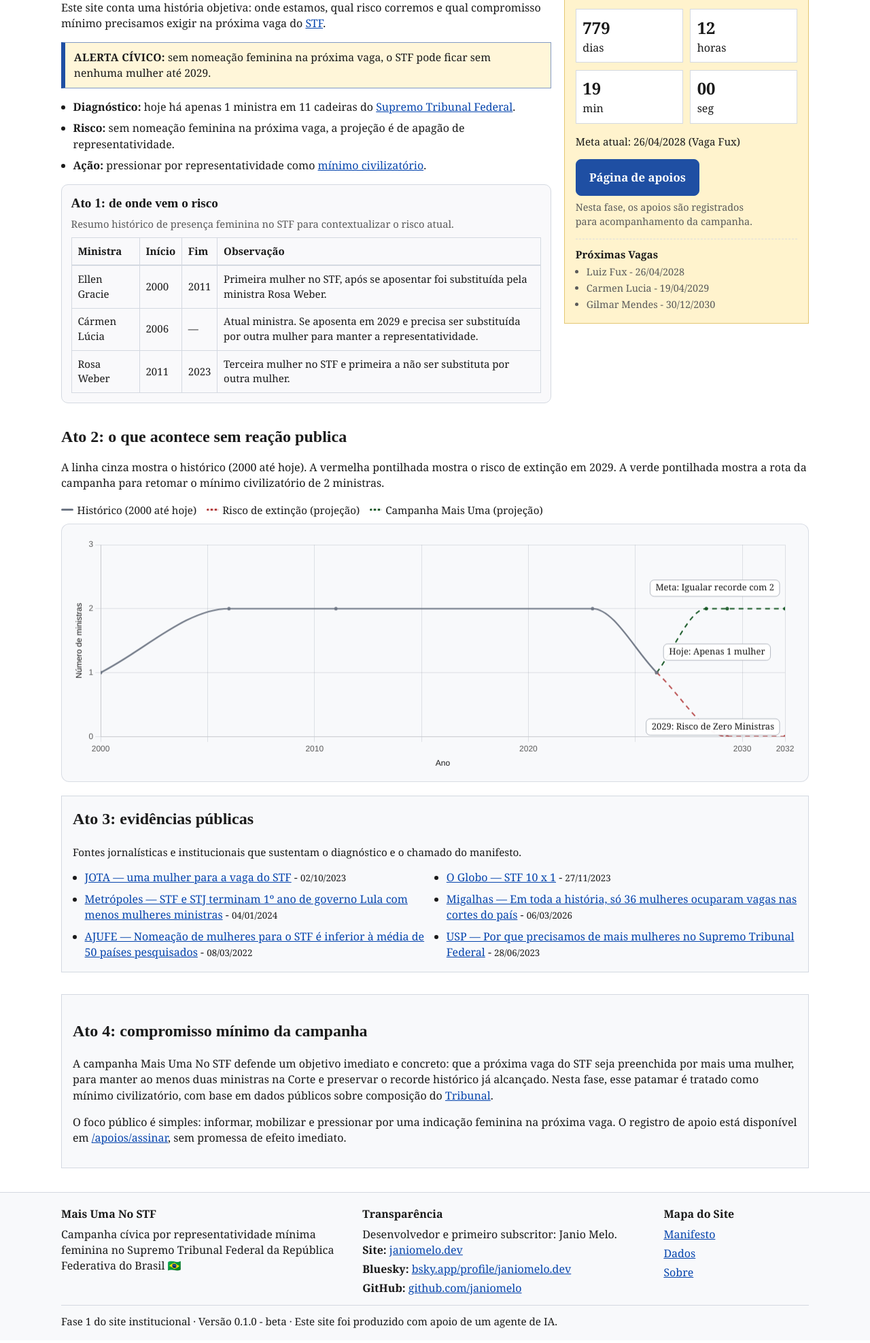
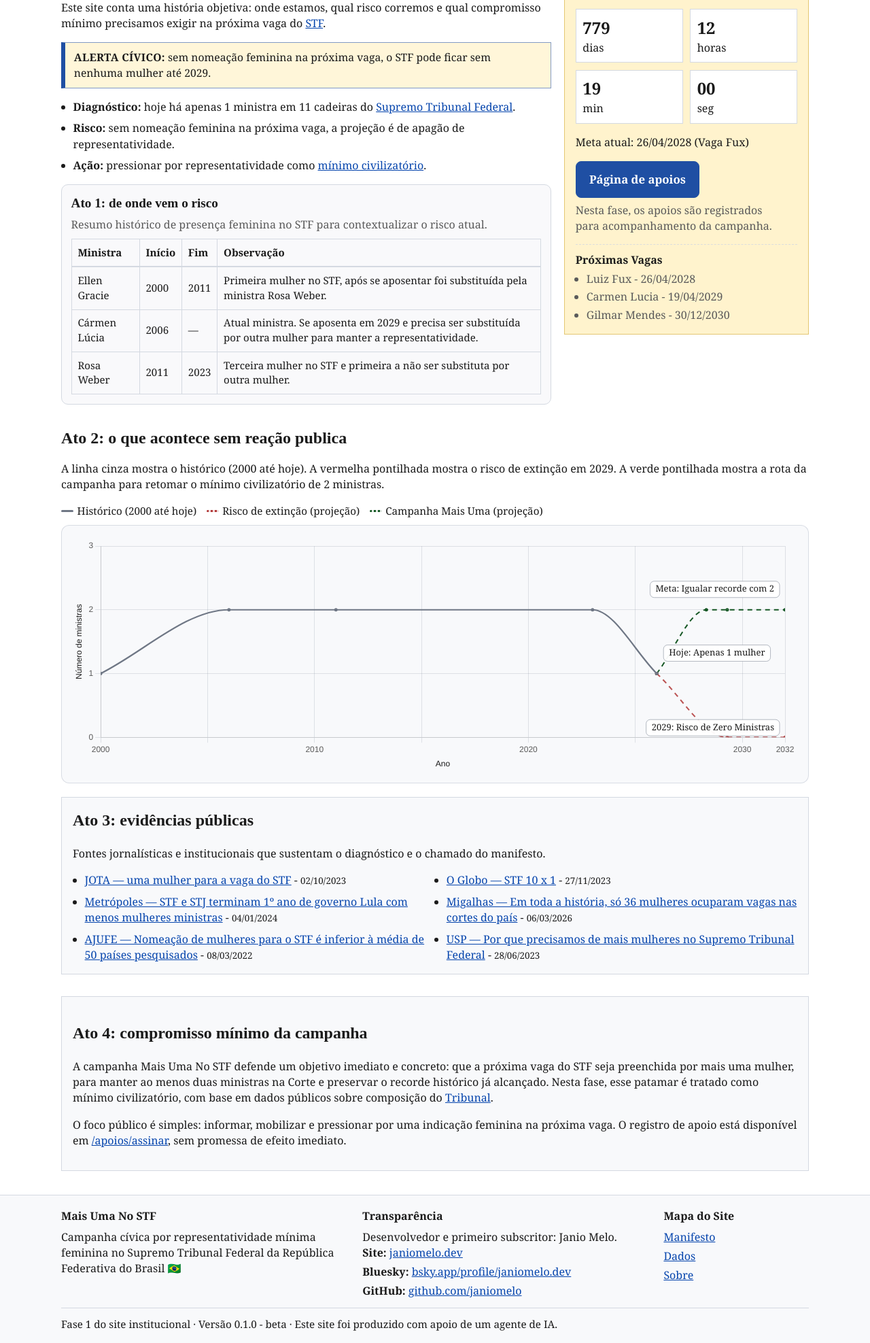
Before and after one commit to janiomelo/maisumanostf.ong.br, a Flask app: page / in a window 1280 px wide. Shown: the part 171-2146 px from the top of the page at 68% size. Before the commit the page ends 2124 px from the top, so only its background shows below. Run offline with Flask 3, Linux system fonts and the light colour scheme; parts of the project's set-up code (start-up, migrations or seed data) failed here and were passed over; some libraries are stand-ins or nearby versions.

Commit message:
refactor font sizes for consistency across components; introduce texto-simples-size variable

```diff
--- a/app/static/styles.css
+++ b/app/static/styles.css
@@ -13,6 +13,7 @@
   --chart-annotation-bg: rgba(255, 255, 255, .96);
   --chart-annotation-border: rgba(120, 130, 145, .55);
   --chart-annotation-text: #1a1a1a;
+  --texto-simples-size: 1rem;
 }
 
 @media (prefers-color-scheme: dark) {
@@ -233,7 +234,7 @@ h2 {
 .timeline-summary {
   margin: 0 0 .55rem;
   color: var(--muted);
-  font-size: .92rem;
+  font-size: var(--texto-simples-size);
 }
 
 .timeline-table-wrap {
@@ -286,7 +287,7 @@ h2 {
 .learn-more-box p {
   margin-top: 0;
   color: var(--text);
-  font-size: .95rem;
+  font-size: var(--texto-simples-size);
 }
 
 .learn-more-list {
@@ -333,7 +334,7 @@ h2 {
 
 .countdown-target {
   color: var(--text);
-  font-size: .95rem;
+  font-size: var(--texto-simples-size);
 }
 
 .hero-cta {
@@ -343,7 +344,7 @@ h2 {
 .cta-help {
   margin: .45rem 0 0;
   color: var(--muted);
-  font-size: .9rem;
+  font-size: var(--texto-simples-size);
   max-width: 34ch;
 }
 
@@ -352,12 +353,12 @@ h2 {
   border-top: 1px dashed color-mix(in srgb, var(--border) 80%, transparent);
   padding-top: .7rem;
   color: var(--muted);
-  font-size: .9rem;
+  font-size: var(--texto-simples-size);
 }
 
 .sidebar-note h3 {
   margin: 0 0 .3rem;
-  font-size: .95rem;
+  font-size: var(--texto-simples-size);
   color: var(--text);
 }
 
@@ -375,6 +376,7 @@ h2 {
 .chart-summary {
   margin-top: -.2rem;
   color: var(--text);
+  font-size: var(--texto-simples-size);
 }
 
 .chart-legend-note {
```
